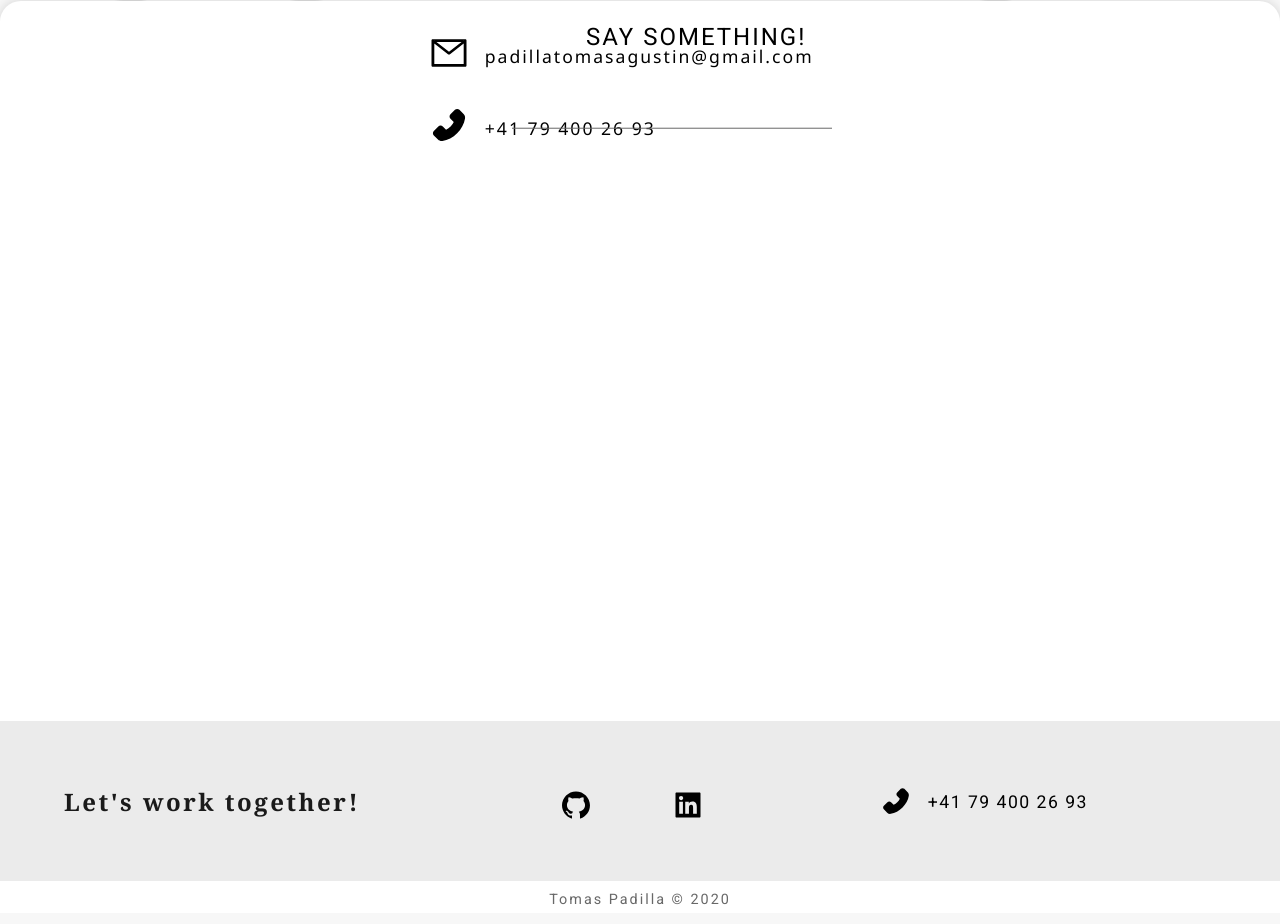
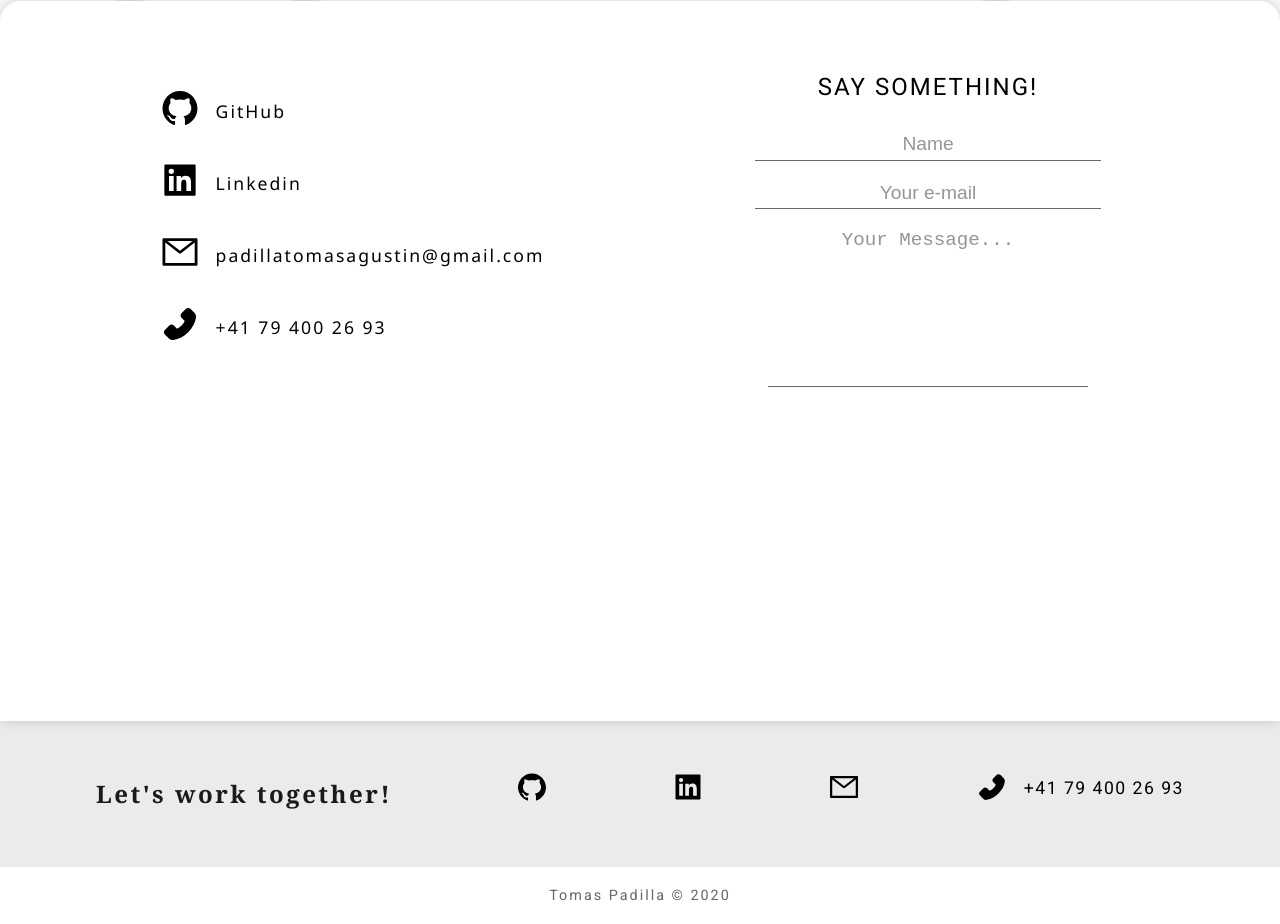
Before and after one commit to PadillaTom/Portfolio-v2, a React (Create React App) app: page /contact in a window 1280 px wide. Shown: the part 303-1227 px from the top of the page. Built offline with nearby package versions, Linux system fonts and the light colour scheme; the HTML template or start-up script is replaced by a standard one.

Commit message:
Mobile DONE, Desktop DONE, falta ProjectsHomepage y Tablet

```diff
--- a/src/App.css
+++ b/src/App.css
@@ -555,20 +555,21 @@ Contact
 .single-info:hover {
   color: crimson;
 }
+/* Right */
 .say-something {
+  text-align: center;
   font-family: var(--MainFont);
-  font-size: 1.2rem;
-  letter-spacing: 1.5px;
+  font-size: 1.1rem;
+  letter-spacing: 2px;
   text-transform: uppercase;
   font-weight: 400;
   margin: 0 auto;
-  margin-top: 1.4rem;
-  margin-bottom: 0.7rem;
+  margin-bottom: 1.2rem;
 }
-/* Right */
 .contact-form-container {
   width: 80%;
   margin: 0 auto;
+  margin-top: 2.5rem;
 }
 .contact-form {
   text-align: center;
@@ -647,17 +648,14 @@ Contact
   }
   /* Infos */
   .info-container {
-    width: 50%;
+    max-width: 1300px;
+    width: 90%;
     margin: 0 auto;
-    max-width: 1300px;
+    margin-top: 2rem;
+    display: grid;
+    grid-template-columns: repeat(2, 1fr);
   }
   /* Left */
-  .contact-info {
-    position: absolute;
-    top: 45%;
-    left: 17%;
-    transform: translateY(-50%);
-  }
   .single-info {
     display: flex;
     margin: 2rem 0rem;
@@ -677,17 +675,9 @@ Contact
   }
   /* Right */
   .contact-form-container {
-    position: absolute;
-    top: 50%;
-    transform: translateY(-50%);
-    right: 20%;
-    width: unset;
-    margin: unset;
+    width: 60%;
   }
   .say-something {
-    position: absolute;
-    top: 10%;
-    right: 24%;
     font-family: var(--MainFont);
     font-size: 1.5rem;
     letter-spacing: 2px;
@@ -1199,37 +1189,36 @@ Footer
 @media screen and (min-width: 992px) {
   .footer-sect {
     width: 100%;
-    position: relative;
     bottom: 0;
   }
   .footer-top {
-    height: 10rem;
     width: 100%;
     background: rgb(235, 235, 235);
-    position: relative;
   }
   .contact-container {
-    width: 90%;
+    max-width: 1250px;
+    width: 85%;
     margin: 0 auto;
+    display: flex;
+    flex-direction: row;
+    justify-content: space-between;
+    align-items: baseline;
+    padding: 2.5rem 0rem;
   }
   .contact-text {
-    position: absolute;
-    top: 50%;
-    left: 5%;
-    transform: translateY(-50%);
     font-family: var(--TitleFont);
     font-weight: 400;
     letter-spacing: 2.5px;
     color: var(--CtaColor);
+    white-space: nowrap;
   }
   .contact-social {
-    position: absolute;
-    top: 60%;
-    right: 45%;
-    transform: translateY(-50%);
+    width: 100%;
+    display: flex;
+    align-items: baseline;
+    justify-content: space-evenly;
   }
   .contact-social > * {
-    margin-left: 5rem;
     font-size: 2rem;
     cursor: pointer;
     transition: var(--MainTransition);
@@ -1238,10 +1227,6 @@ Footer
     color: crimson;
   }
   .social-phone {
-    position: absolute;
-    top: 50%;
-    transform: translateY(-50%);
-    right: 15%;
     display: flex;
     align-items: center;
     font-size: 2rem;
@@ -1252,25 +1237,20 @@ Footer
     font-size: 1.1rem;
     margin-left: 1rem;
     letter-spacing: 1.5px;
+    white-space: nowrap;
   }
   .social-phone:hover {
     color: crimson;
   }
   .footer-bot {
-    height: 2rem;
+    width: 100%;
     background: white;
-    width: 100%;
     text-align: center;
-    position: relative;
   }
   .footer-bot p {
-    position: absolute;
-    top: 55%;
-    left: 50%;
-    transform: translate(-50%, -50%);
+    padding: 0.25rem;
+    letter-spacing: 2px;
     font-family: var(--MainFont);
-    letter-spacing: 2px;
-    padding: 1rem;
     color: var(--FontGrayColor);
   }
 }
--- a/src/Components/Footer.js
+++ b/src/Components/Footer.js
@@ -1,6 +1,11 @@
 import React from 'react';
 // Icons:
-import { AiFillLinkedin, AiFillGithub, AiFillPhone } from 'react-icons/ai';
+import {
+  AiFillLinkedin,
+  AiFillGithub,
+  AiFillPhone,
+  AiOutlineMail,
+} from 'react-icons/ai';
 
 const Footer = () => {
   return (
@@ -27,6 +32,9 @@ const Footer = () => {
                 >
                   <AiFillLinkedin></AiFillLinkedin>
                 </a>
+                <a href='mailto: padillatomasagustin@gmail.com'>
+                  <AiOutlineMail></AiOutlineMail>
+                </a>
               </div>
               <a href='tel:+41794002693'>
                 <div className='social-phone'>
--- a/src/Components/Navigation.js
+++ b/src/Components/Navigation.js
@@ -180,9 +180,6 @@ const Navigation = () => {
               <p>Projects</p>
             </Link>
           </li>
-          <li className='single-link cv-link'>
-            <p>Download CV</p>
-          </li>
         </ul>
       </nav>
     </React.Fragment>
--- a/src/Pages/ContactPage.js
+++ b/src/Pages/ContactPage.js
@@ -99,8 +99,8 @@ const ContactPage = () => {
                   </div>
                 </a>
               </div>
-              <h4 className='say-something'>Say something!</h4>
               <div className='contact-form-container'>
+                <h4 className='say-something'>Say something!</h4>
                 <form className='contact-form'>
                   <div className='single-control'>
                     <input type='text' placeholder='Name' />
--- a/src/Pages/Homepage.js
+++ b/src/Pages/Homepage.js
@@ -47,16 +47,6 @@ const Homepage = () => {
         scale: 0,
         delay: 0.3,
         ease: 'Bounce.easeOut',
-      })
-      .to('.cta-elements-container', {
-        y: 405,
-        scrollTrigger: {
-          trigger: '.cta-elements-container',
-          pin: true,
-          scrub: 3,
-          start: 'top top+=95',
-          end: 'top top-=5000',
-        },
       });
   }, [tl]);
 
```
